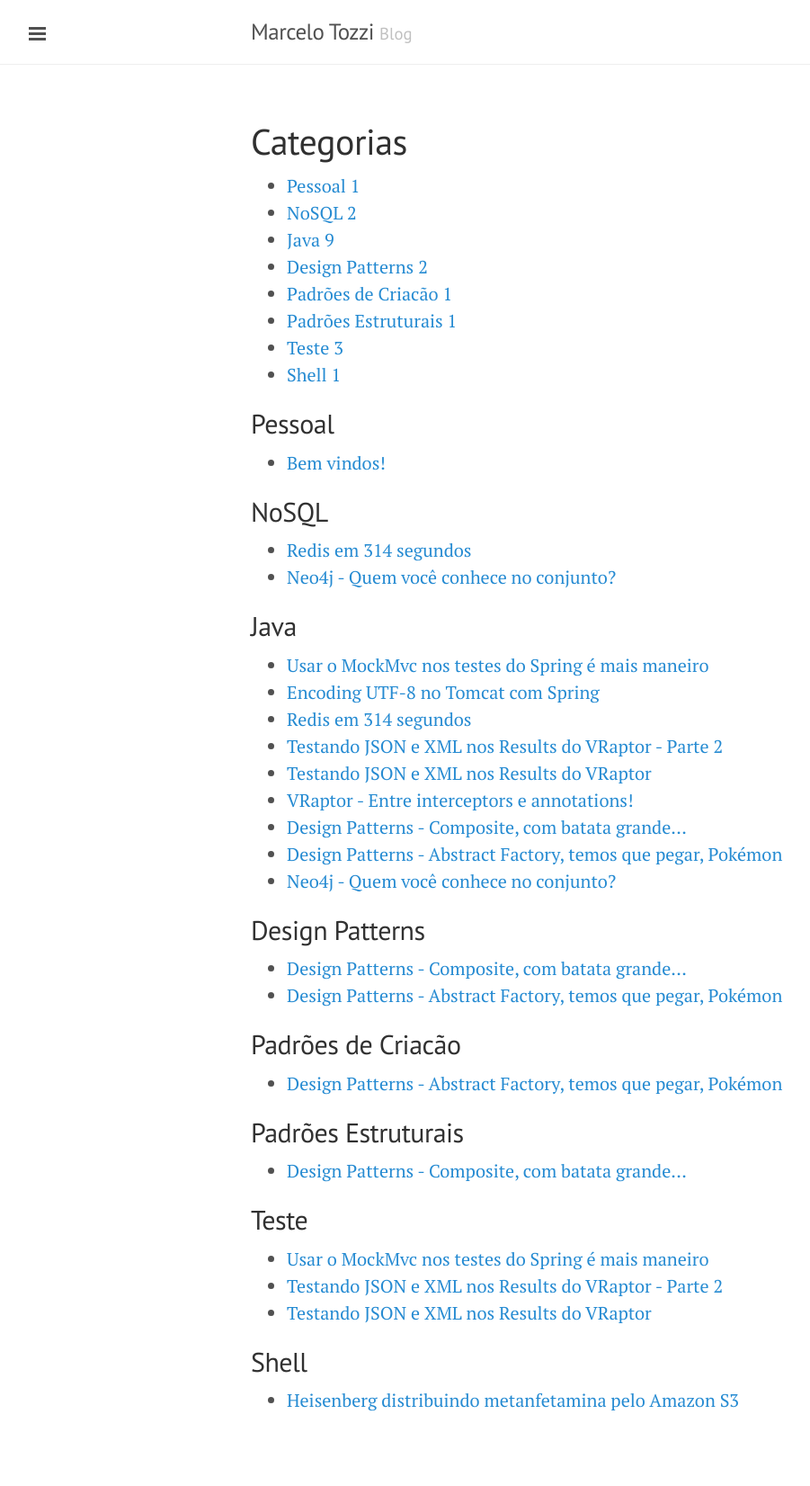
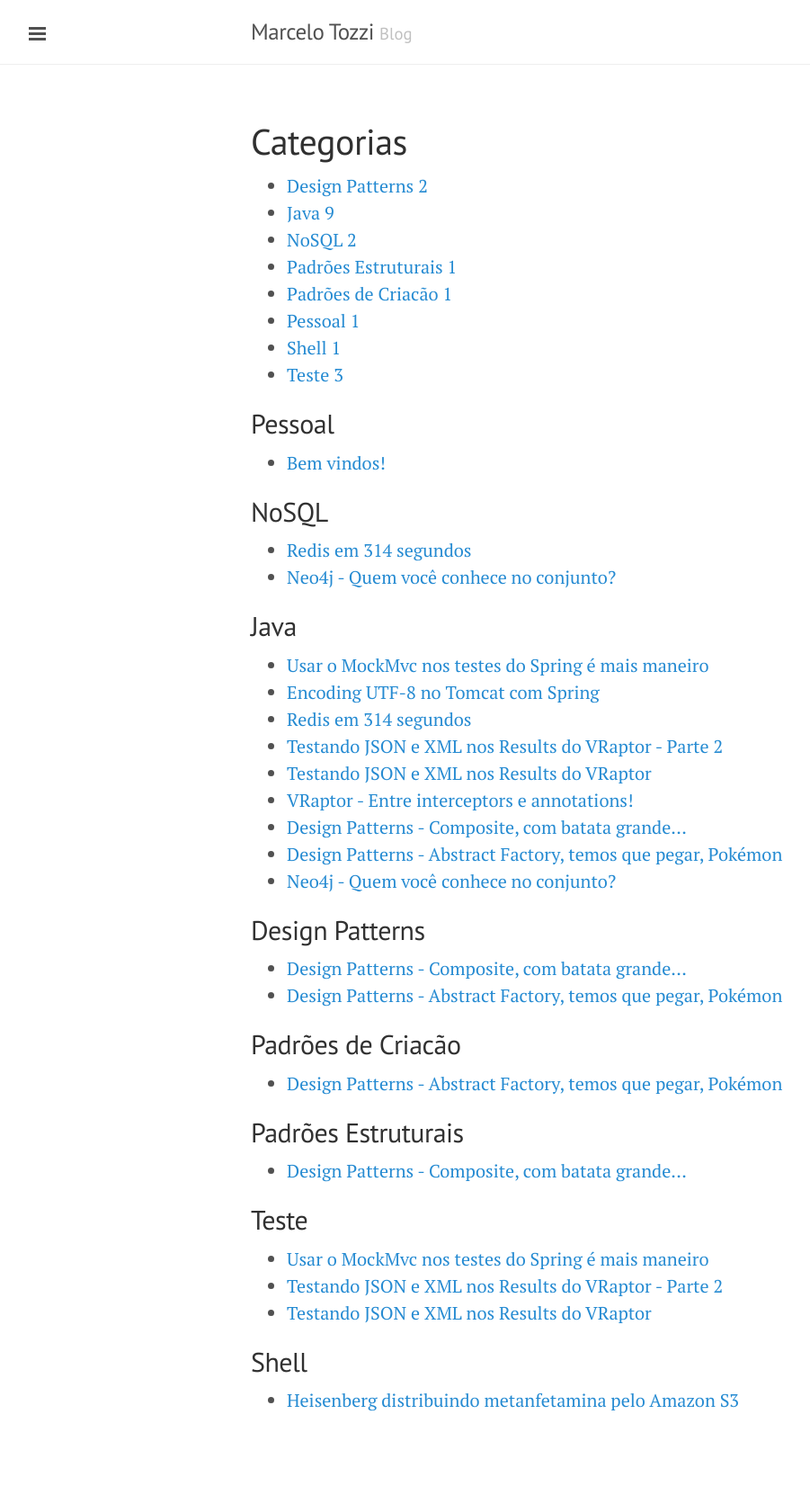
Before and after one commit to marcelotozzi/marcelotozzi.github.io, a Jekyll site: the page built from categories.html, in a window 1280 px wide. Shown: the whole page at 90% size, without its empty margins (1-902 px from the left). Built offline with Jekyll 4.4.1, drawn with Linux system fonts in a browser that asks for light colours; Markdown is read by kramdown in place of the engine named in the settings.

Commit message:
sort de tags/categorias

```diff
--- a/categories.html
+++ b/categories.html
@@ -7,7 +7,7 @@ group: navigation
 {% include JB/setup %}
 
 <ul class="tag_box inline">
-  {% assign categories_list = site.categories %}
+  {% assign categories_list = site.categories | sort %}
   {% include JB/categories_list %}
 </ul>
 
--- a/tags.html
+++ b/tags.html
@@ -7,7 +7,7 @@ group: navigation
 {% include JB/setup %}
 
 <ul class="tag_box inline">
-  {% assign tags_list = site.tags %}
+  {% assign tags_list = site.tags | sort %}
   {% include JB/tags_list %}
 </ul>
 
```
